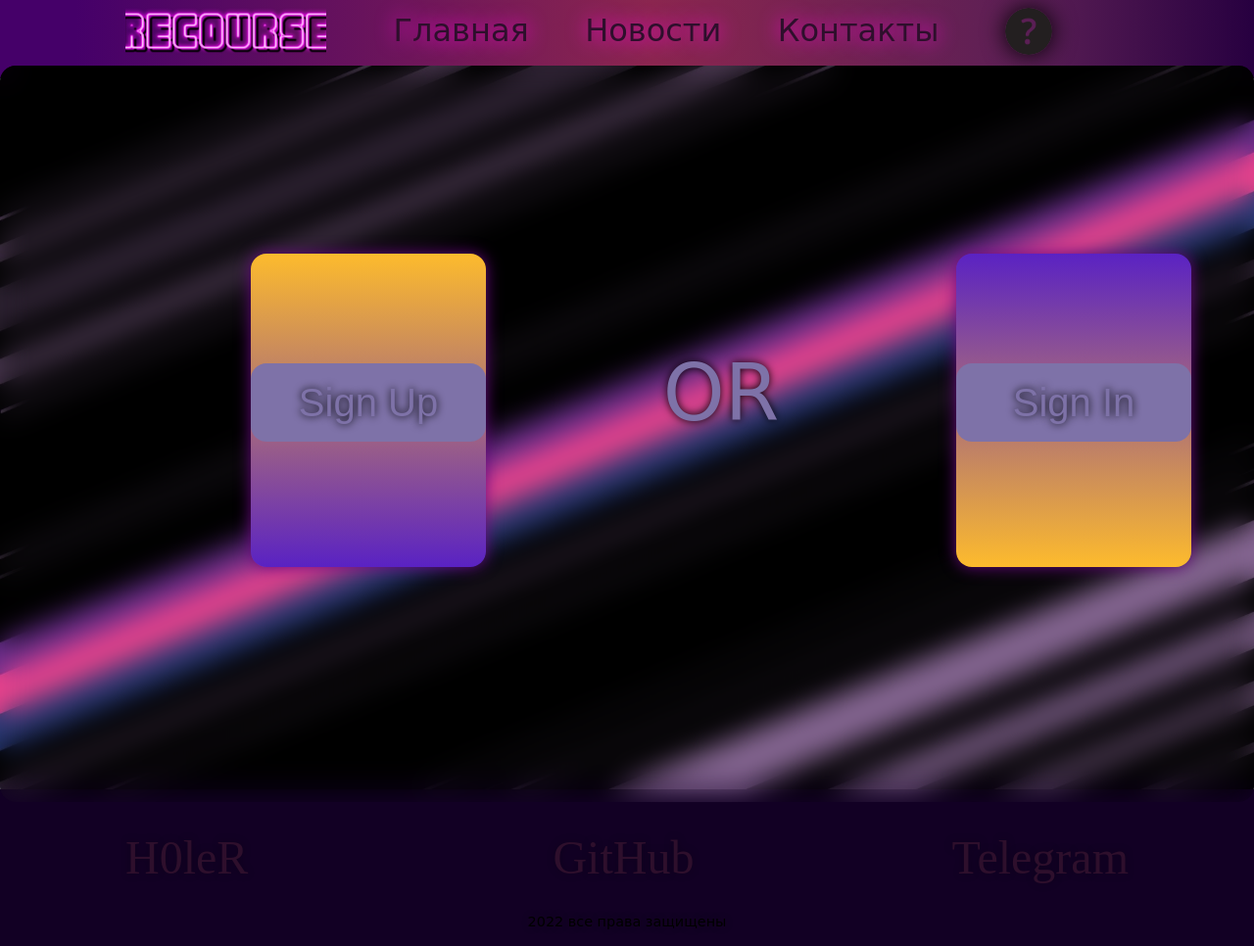
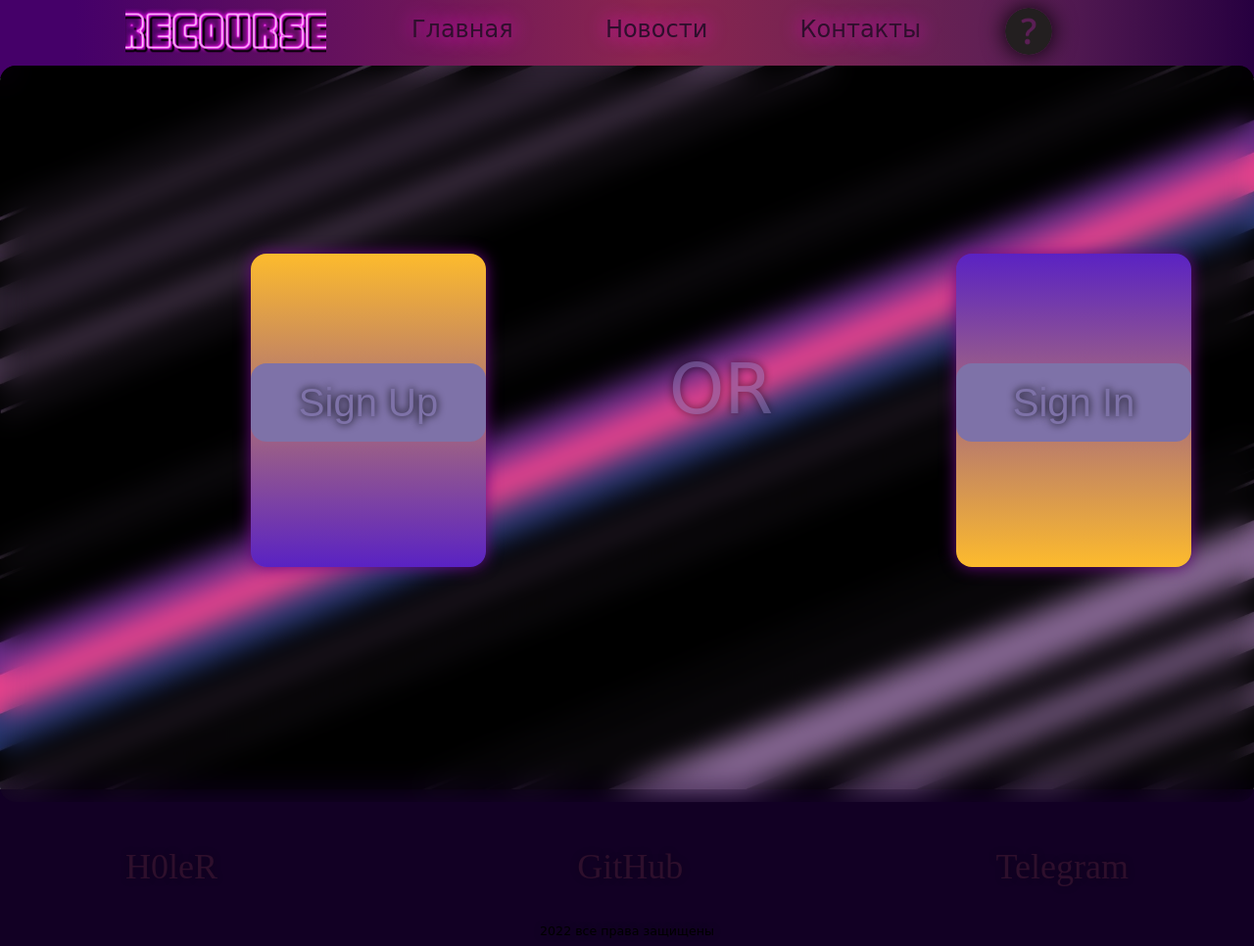
Before and after one commit to Holder-hash/Autorisation-Page, a plain HTML site: page index.html in a window 1280 px wide. Shown: the whole page at 98% size. Drawn offline with Linux system fonts and the light colour scheme; some packages are replaced by stand-ins of ours; a script that the page names is missing; a web font is replaced by a local one.

Commit message:
text will resizing

```diff
--- a/style.css
+++ b/style.css
@@ -80,8 +80,8 @@ header {
 .list-item {
     position: relative;
     align-self: center;
-    font-size: 4vh;
-    top: 1.5vh;
+    font-size: 3vh;
+    top: 2vh;
     text-decoration: none;
     color: rgb(46, 15, 44);
     text-shadow: 0 0 2.5vh rgb(255, 0, 221);
@@ -267,11 +267,12 @@ legend {
     position: relative;
     margin: 0;
     padding: 0;
-    font-size: 10vh;
+    font-size: 9vh;
     align-self: center;
     top: -40%;
     color: rgb(126, 114, 168);
     text-shadow: 0 0 1vh rgb(0, 0, 0);
+    opacity: 0.5;
 }
 
 
@@ -392,7 +393,7 @@ footer {
 .footer-list-contain {
     position: relative;
     list-style: none;
-    font-size: 6vh;
+    font-size: 4.5vh;
     display: flex;
     justify-content: space-between;
     margin: 0;
@@ -404,7 +405,7 @@ footer {
     margin: 0;
     padding: 0;
     position: relative;
-    top: 3.5vh;
+    top: 5.5vh;
 
     color: rgb(46, 15, 44);
     text-shadow: 0 0 1vh rgba(0, 0, 0, 0.274);
@@ -422,8 +423,8 @@ footer {
 
 .copy {
     position: relative;
-    bottom: 0px;
+    bottom: -1.5vh;
     text-align: center;
-    font-size: 1.8vh;
+    font-size: 1.58vh;
     text-shadow: 0 0 1vh rgba(39, 0, 29, 0.274);
 }
```
